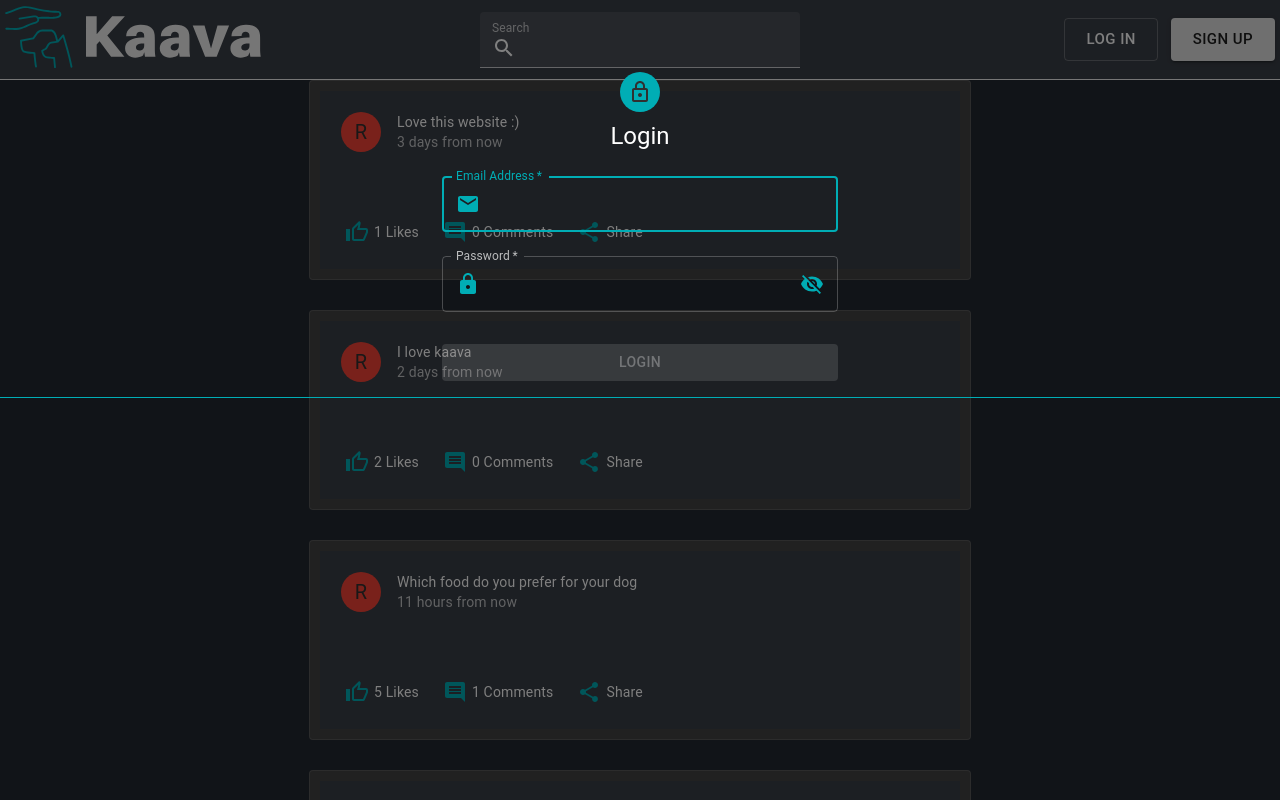
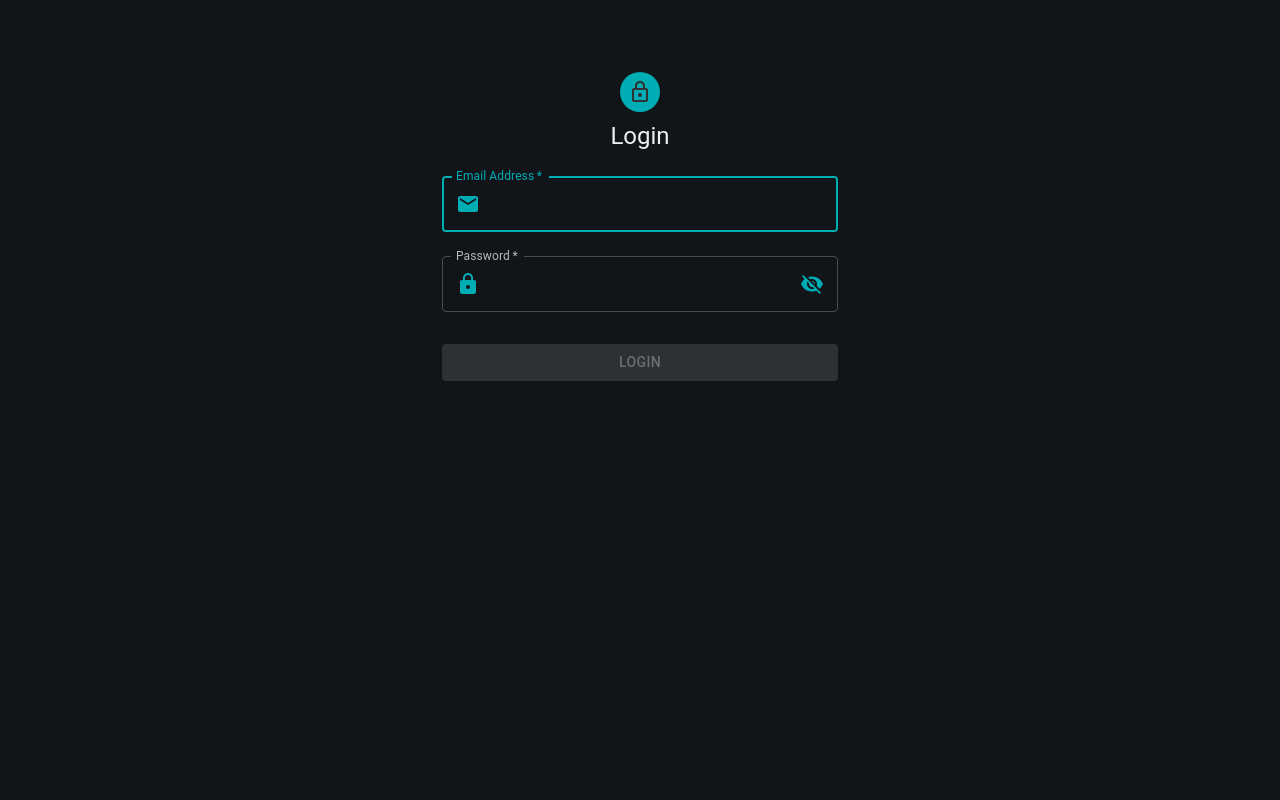
Before and after one commit to nullaf/Kaava, a Next.js app: page /forum in a window 1280 px wide. Both pictures are taken after a click on the button "LOG IN". Shown: the top 800 px of the page. Built offline with nearby package versions, Linux system fonts and the light colour scheme.

Commit message:
Style tweak and readme changes

```diff
--- a/components/login.js
+++ b/components/login.js
@@ -21,6 +21,9 @@ const theme = createMuiTheme({
     primary: {
       main: "#00adb5",
     },
+    secondary: {
+      main: "#eeeeee"
+    }
   },
 });
 
@@ -61,7 +64,7 @@ export default function Login() {
           <Avatar className={classes.avatar}>
             <LockOutlinedIcon />
           </Avatar>
-          <Typography component="h1" variant="h5">
+          <Typography component="h1" variant="h5" color="secondary">
             Login
           </Typography>
           <div className={classes.form}>
--- a/components/loginModal.js
+++ b/components/loginModal.js
@@ -1,6 +1,6 @@
 import Backdrop from "@material-ui/core/Backdrop";
 import Fade from "@material-ui/core/Fade";
-import styles from "../styles/Forum.module.css";
+import styles from "../styles/loginModal.module.css";
 import Login from "./login";
 import Signup from "./signup";
 import Modal from "@material-ui/core/Modal";
@@ -14,6 +14,7 @@ const LoginModal = ({setLoginClicked,setSignupClicked,isLoginClicked,isSignupCli
     };
 
     return(<Modal
+        className={styles.loginmodal}
         aria-labelledby="transition-modal-title"
         aria-describedby="transition-modal-description"
         open={isSignupClicked || isLoginClicked}
@@ -21,7 +22,7 @@ const LoginModal = ({setLoginClicked,setSignupClicked,isLoginClicked,isSignupCli
         closeAfterTransition
         BackdropComponent={Backdrop}
         BackdropProps={{
-            timeout: 500,
+            timeout: 600,
         }}
     >
         <Fade in={isSignupClicked || isLoginClicked}>
--- a/components/post.js
+++ b/components/post.js
@@ -101,7 +101,7 @@ export default function Post(props) {
               aria-label="share"
               onClick={() => {
                 navigator.clipboard.writeText(
-                  window.location.href + "/posts/" + props.id
+                  window.location.href.includes("posts") ? window.location.href :window.location.href + "/posts/" + props.id
                 );
                 setShareAlert(true);
                 setTimeout(() => {
--- a/components/signup.js
+++ b/components/signup.js
@@ -30,6 +30,9 @@ const theme = createMuiTheme({
     primary: {
       main: "#00adb5",
     },
+    secondary: {
+      main: "#eeeeee"
+    }
   },
 });
 const useStyles = makeStyles((theme) => ({
@@ -89,7 +92,7 @@ export default function Login() {
           <Avatar className={classes.avatar}>
             <LockOutlined />
           </Avatar>
-          <Typography component="h1" variant="h5">
+          <Typography component="h1" variant="h5" color="secondary">
             Sign Up
           </Typography>
           <div className={classes.form}>
--- a/pages/forum/posts/[pid].js
+++ b/pages/forum/posts/[pid].js
@@ -24,6 +24,7 @@ const theme = createMuiTheme({
 
 function Pid() {
   const { data, error } = useSWR("/api/dummyposts", fetcher);
+
 
   const router = useRouter();
   const { pid } = router.query;
--- a/styles/Forum.module.css
+++ b/styles/Forum.module.css
@@ -21,14 +21,3 @@
   transition: all 400ms ease-out;
 
 }
-.login {
-  display: flex;
-  border-bottom: 1px solid #00adb5;
-  justify-content: center;
-  text-align: center;
-  align-items: center;
-  transition: all 400ms ease-out;
-}
-.default {
-  display: none;
-}
--- /dev/null
+++ b/styles/loginModal.module.css
@@ -0,0 +1,15 @@
+.login {
+    display: flex;
+    justify-content: center;
+    text-align: center;
+    align-items: center;
+    transition: all 400ms ease-out;
+}
+.default {
+    display: none;
+    transition: all 400ms ease-out;
+}
+.loginmodal {
+    background: #222831 ;
+    transition: all 400ms ease-out;
+}
```
Also changed, not shown: 1 other file (tests, documents, lock files or other folders).
